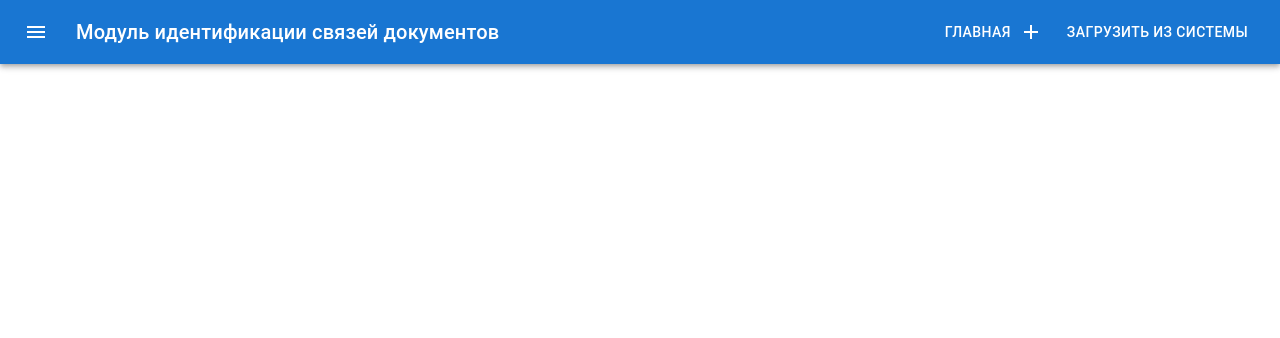
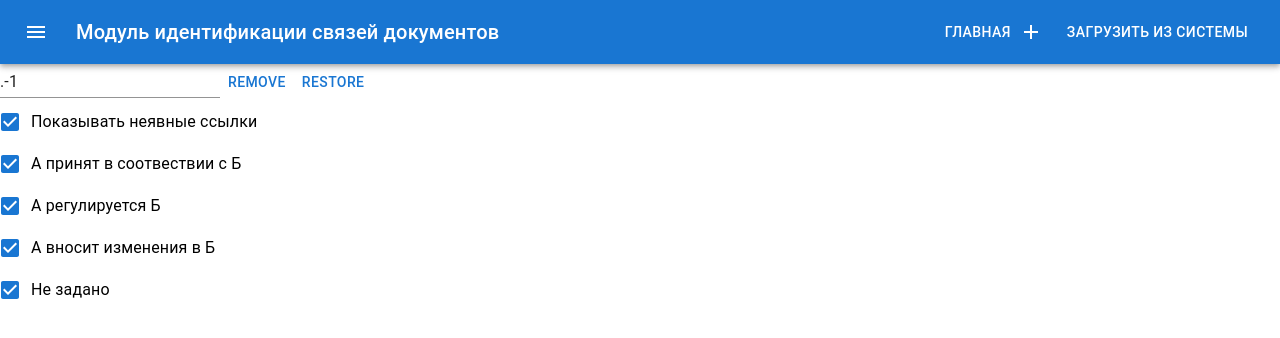
Before and after one commit to GurovaAnya/kp-app-links, a React (Create React App) app: page / in a window 1280 px wide. Shown: the top 338 px of the page. Built offline with nearby package versions, Linux system fonts and the light colour scheme; no server answers.

Commit message:
filter.start

```diff
--- a/src/Graph.js
+++ b/src/Graph.js
@@ -1,18 +1,29 @@
 import React, {useEffect, useRef, useState} from 'react';
 import cytoscape from 'cytoscape';
 import "./styles.css";
-import { useNavigate } from "react-router-dom";
+import {useNavigate} from "react-router-dom";
+import Button from "@mui/material/Button";
+import Input from "@mui/material/Input";
+import {Checkbox, FormControlLabel} from "@mui/material";
 
 
-export function Graph(){
+export function Graph() {
     const cyto = useRef();
     const navigate = useNavigate();
-  const [graph, setGraph] = useState({"edges":[],"nodes":[]});
+    const [graph, setGraph] = useState({"edges": [], "nodes": []});
+    const [classesToHide, setClassesToHide] = useState([]);
+
+    const filter = (classes) => {
+        setClassesToHide(classesToHide.concat(classes));
+    }
+    const restore = (classes) => {
+        setClassesToHide(classesToHide.filter((v) => v !== classes));
+    }
 
     useEffect(() => {
         let mounted = true;
         fetch('/api/nodes').then(data => data.json()).then(items => {
-      if (mounted){
+            if (mounted) {
                 console.log(items);
                 setGraph(items);
             }
@@ -20,8 +31,10 @@ export function Graph(){
         return () => mounted = false;
     }, [])
 
+    let cy;
+
     useEffect(() => {
-    let cy = cytoscape({
+        cy = cytoscape({
             container: cyto.current,
 
             style: [
@@ -70,13 +83,106 @@ export function Graph(){
             elements: graph
         });
 
-    cy.nodes().on('click', function(e) {
+        cy.nodes().on('click', function (e) {
             const nodeData = e.target.data();
             navigate("document/" + nodeData.id);
         })
-      }, [graph]);
+
+        classesToHide.forEach((c) =>
+            cy.$(c).remove()
+        );
+
+    }, [graph, classesToHide]);
 
     return (
+        <>
+
+            <SideMenu filter={filter} restore={restore}/>
             <div className="graph" ref={cyto}/>
+        </>
+
     );
 }
+
+const SideMenu = ({filter, restore}) => {
+    const [classes, setClasses] = useState(".-1");
+    const [showImplicit, setShowImplicit] = useState(true);
+    const [show0, setShow0] = useState(true);
+    const [show1, setShow1] = useState(true);
+    const [show2, setShow2] = useState(true);
+    const [showNone, setShowNone] = useState(true);
+
+    return <div>
+        <Input
+            value={classes}
+            onChange={(val) => setClasses(val.target.value)}
+        />
+        <Button onClick={() => filter(classes)}>Remove</Button>
+        <Button onClick={() => restore(classes)}>Restore</Button>
+        <StyleCheckbox
+            styleId={".implicit"}
+            show={showImplicit}
+            setShow={setShowImplicit}
+            restore={restore}
+            filter={filter}
+            label={"Показывать неявные ссылки"}
+        />
+        <StyleCheckbox
+            styleId=".0"
+            show={show0}
+            setShow={setShow0}
+            restore={restore}
+            filter={filter}
+            label={"А принят в соотвествии с Б"}
+        />
+        <StyleCheckbox
+            styleId=".1"
+            show={show1}
+            setShow={setShow1}
+            restore={restore}
+            filter={filter}
+            label={"А регулируется Б"}
+        />
+        <StyleCheckbox
+            styleId=".2"
+            show={show2}
+            setShow={setShow2}
+            restore={restore}
+            filter={filter}
+            label={"А вносит изменения в Б"}
+        />
+        <StyleCheckbox
+            styleId=".none"
+            show={showNone}
+            setShow={setShowNone}
+            restore={restore}
+            filter={filter}
+            label={"Не задано"}
+        />
+    </div>
+}
+
+const StyleCheckbox = ({styleId, show, setShow, restore, filter, label}) => {
+    return (
+        <div>
+            <FormControlLabel
+                value={label}
+                label={label}
+                control={
+                    <Checkbox
+                        value={show}
+                        checked={show}
+                        onChange={(event, checked) => {
+                            if (checked)
+                                restore(styleId);
+                            else
+                                filter(styleId);
+                            setShow(checked);
+                        }
+                        }
+
+                    />}
+            />
+        </div>
+    );
+}
```
Also changed, not shown: 1 other file (tests, documents, lock files or other folders). Lines whose indentation alone changed are shown as unchanged.
